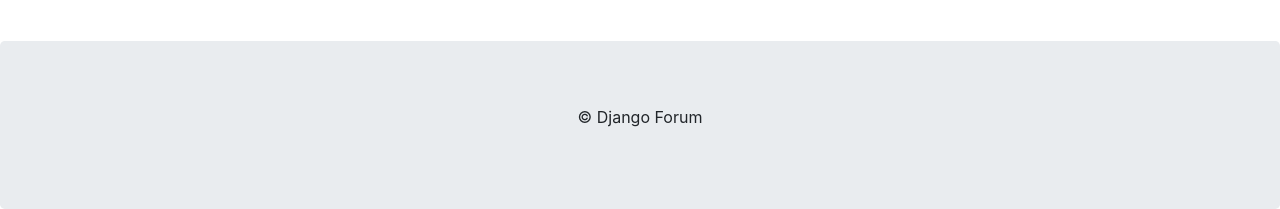
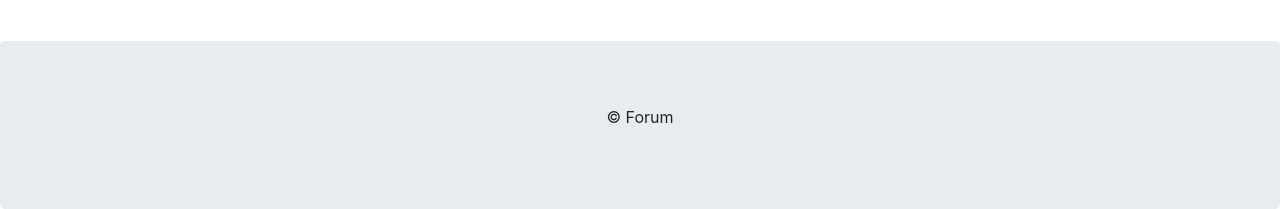
Before and after one commit to hbvj99/forum, a Django app: page /accounts/signup/ in a window 1280 px wide. Shown: the part 1158-1367 px from the top of the page. Run offline with Django 3.2, Linux system fonts and the light colour scheme; some libraries are stand-ins or nearby versions.

Commit message:
update name

```diff
--- a/discussions/admin.py
+++ b/discussions/admin.py
@@ -16,4 +16,4 @@
 
 admin.site.register(Discussion, DiscussionAdmin)
 admin.site.register(Comment, CommentAdmin)
-admin.site.site_header = 'DJANGO FORUM'
+admin.site.site_header = 'FORUM'
--- a/templates/admin/base_site.html
+++ b/templates/admin/base_site.html
@@ -2,7 +2,7 @@
 {% load static %}
 
 {% block branding %}
-    <h1 id="head"><span id="heading_text">DJANGO FORUM</span> | Dashboard</h1>
+    <h1 id="head"><span id="heading_text">FORUM</span> | Dashboard</h1>
 {% endblock branding %}
 
 
--- a/templates/base.html
+++ b/templates/base.html
@@ -50,7 +50,7 @@
 </nav>
 {% block header-footer %}{% endblock header-footer %}
 <footer class="footer jumbotron mb-0">
-    <p class="text-center">&copy; Django Forum</p>
+    <p class="text-center">&copy; Forum</p>
 </footer>
 </body>
 </html>
--- a/templates/registration/register_email.html
+++ b/templates/registration/register_email.html
@@ -8,7 +8,7 @@
   <title>Registration Confirmation</title>
 </head>
 <body>
-  <h1>Welcome to Django Forum</h1>
+  <h1>Welcome to Forum App!</h1>
   <p>Please click this link to confirm your email and complete registering.</p>
   <p><a href="{{confirm_url}}">{{ confirm_url }}</a></p>
 </body>
```
